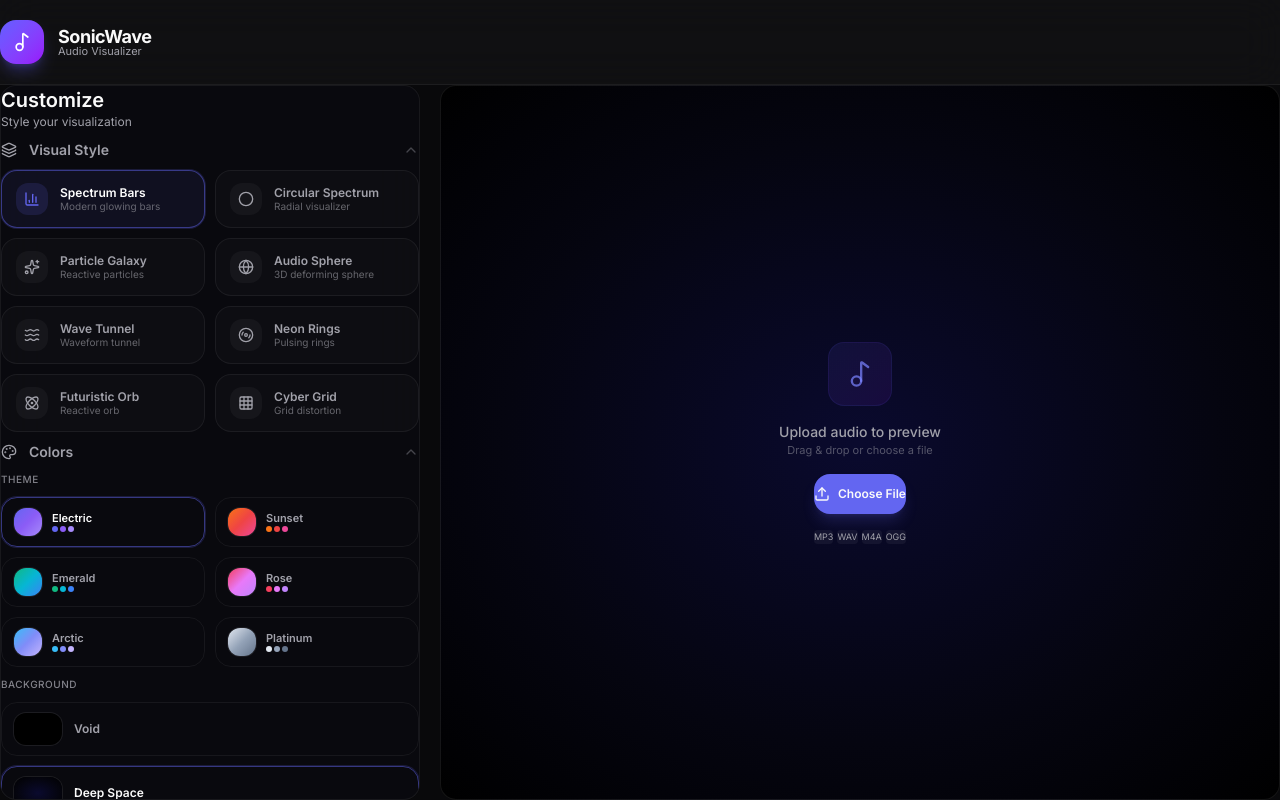
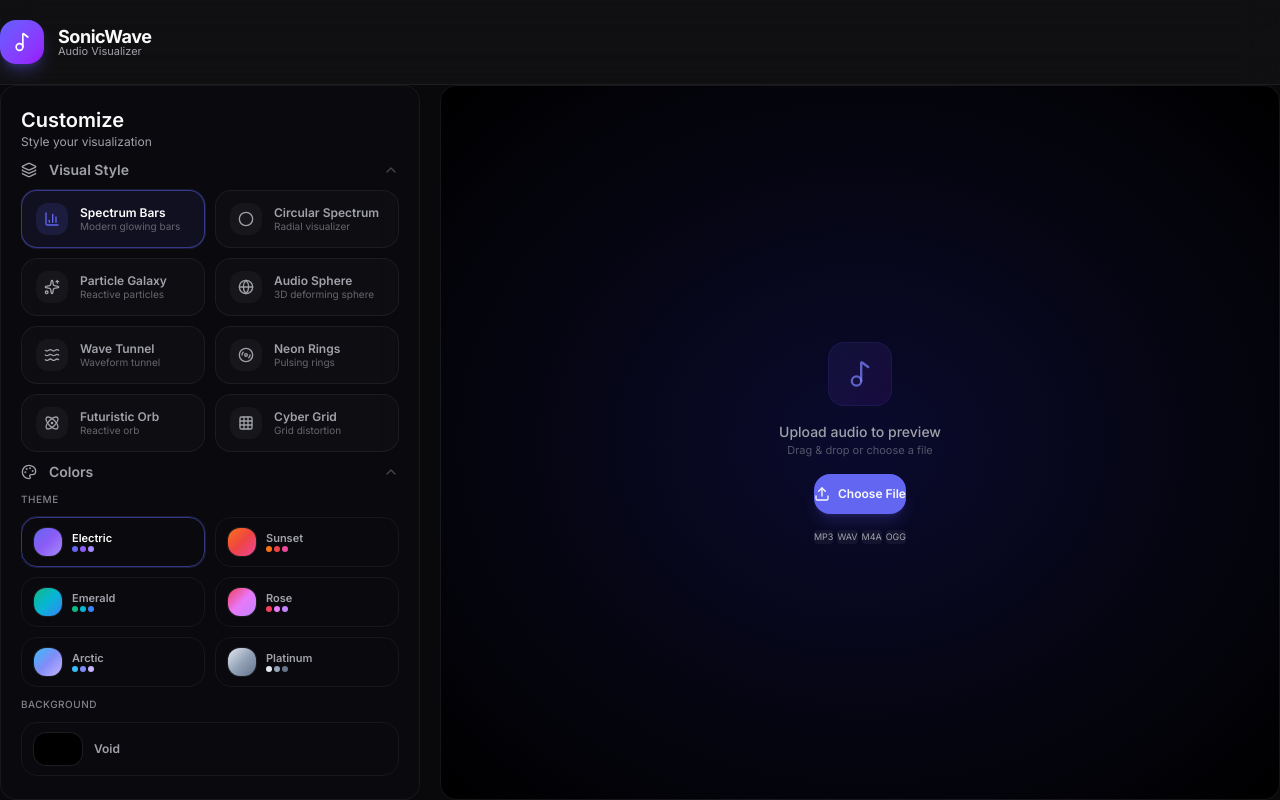
Before and after one commit to sam-eer31/Audio_Visualizer, a React (Vite) app: page / in a window 1280 px wide. Built offline with nearby package versions, Linux system fonts and the light colour scheme.

Commit message:
Fix customize box padding with inline styles

```diff
--- a/src/components/layout/AppLayout.tsx
+++ b/src/components/layout/AppLayout.tsx
@@ -92,7 +92,7 @@ export function AppLayout() {
             <PreviewBox />
           </div>
           {/* Settings */}
-          <div className="glass rounded-2xl p-5 shrink-0">
+          <div className="glass rounded-2xl shrink-0" style={{ padding: '20px' }}>
             <SettingsPanel />
           </div>
           {/* Export at the very bottom */}
@@ -108,7 +108,7 @@ export function AppLayout() {
           <div className="flex-1 flex flex-row gap-5 min-h-0">
             {/* Left: Settings */}
             <div className="w-[380px] xl:w-[420px] shrink-0 flex flex-col min-h-0">
-              <div className="glass rounded-2xl flex-1 flex flex-col min-h-0 p-5 overflow-hidden">
+              <div className="glass rounded-2xl flex-1 flex flex-col min-h-0 overflow-hidden" style={{ padding: '20px' }}>
                 <SettingsPanel />
               </div>
             </div>
```
